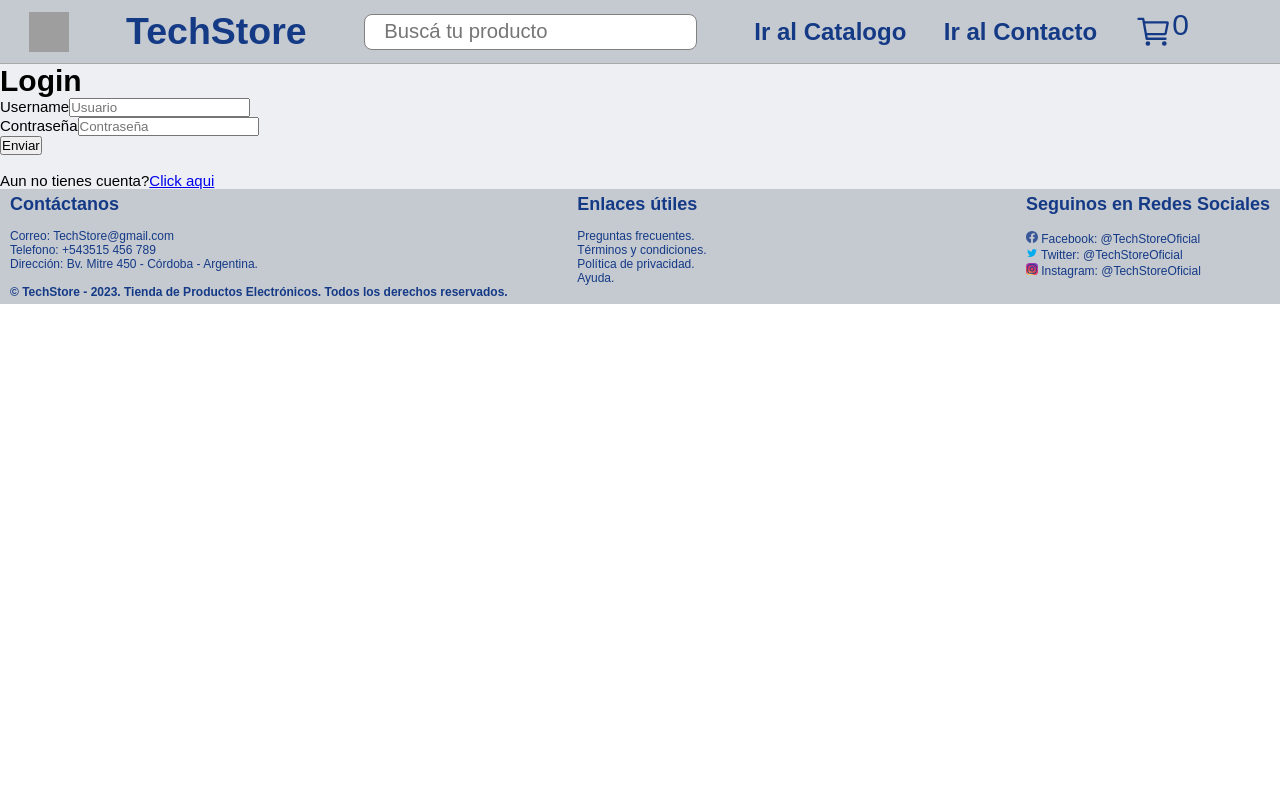
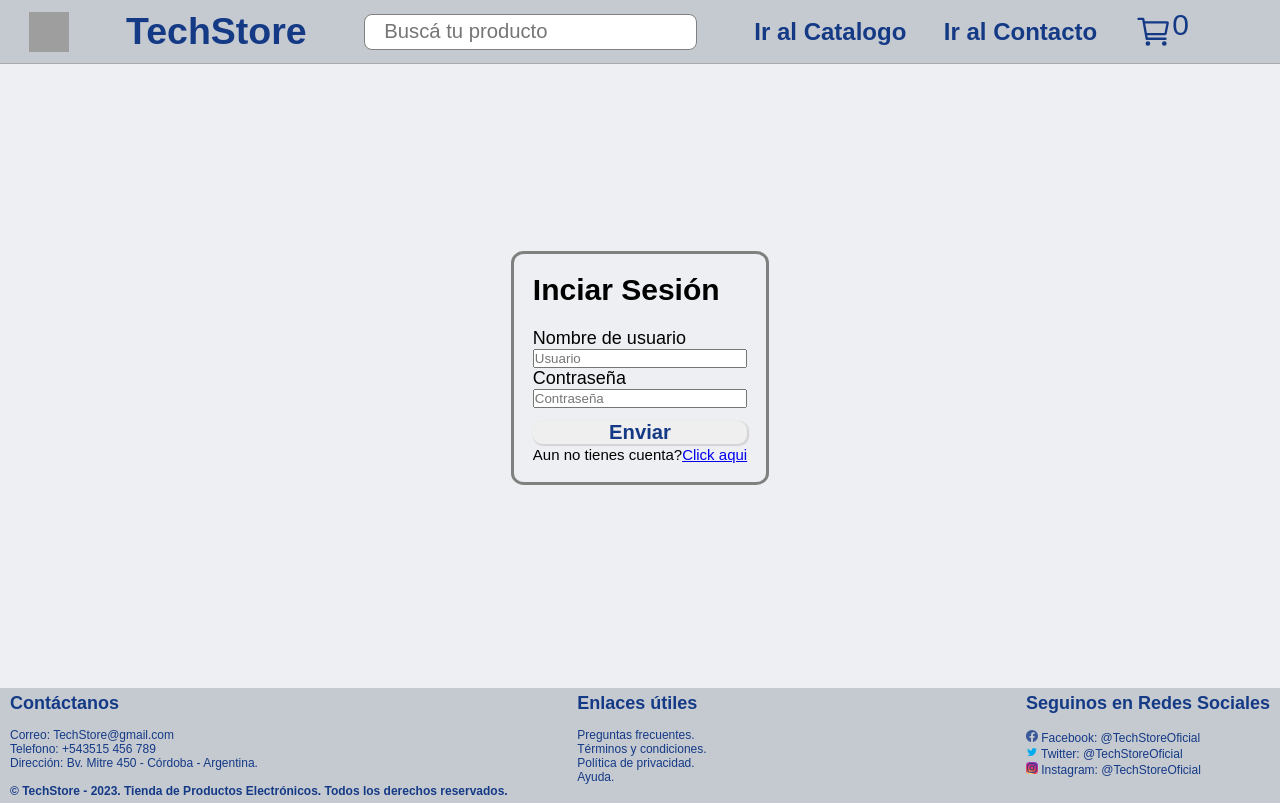
Before and after one commit to LaureanoTorres/TrabajoUTN1, a React (Vite) app: page /login in a window 1280 px wide. Built offline with nearby package versions, Linux system fonts and the light colour scheme; no server answers; grey boxes are pictures that could not be loaded.

Commit message:
login y register mejoras esteticas

```diff
--- a/src/pages/Login.jsx
+++ b/src/pages/Login.jsx
@@ -36,23 +36,26 @@ verifyToken()
     }
 
     return(
+    <div className='registerAndLogin'>
+        <div className='contenedorDelcontForm'>
+        <div className='contenedorFormularios'>
             <div>
-        <div className='contenedorFormularios'></div>
-        <div>
-            <h1>Login</h1>
+                <h1>Inciar Sesión</h1>
             </div>
-        <form onSubmit={(e)=> handleSubmit(e)}>
-            <label htmlFor="username">Username</label>
+            <br />
+            <form className='formulariosRegLog' onSubmit={(e)=> handleSubmit(e)}>
+                <label htmlFor="username">Nombre de usuario</label>
                 <input type="text" id='username' name='username' placeholder='Usuario' value={formValues.username} onChange={(e)=>handleChangeInput(e.target.value, e.target.name)}/>
-            <br/>
+                {/* <br/> */}
                 <label htmlFor="password">Contraseña</label>
                 <input type="password" id="password" name="password" placeholder='Contraseña' value={formValues.password} onChange={(e)=>handleChangeInput(e.target.value, e.target.name)} />
-            <br/>
-            <input type="submit" value={'Enviar'} />
+                {/* <br/> */}
+                <input className='btnFormulario' type="submit" value={'Enviar'} />
             </form>
             {invalidCredentials && <span>Bad Request</span>}
-        <br/>
             <span>Aun no tienes cuenta?<Link to={'/Register'}>Click aqui</Link></span>
+        </div>
+        </div>
     </div>
     )
 }
--- a/src/pages/Register.jsx
+++ b/src/pages/Register.jsx
@@ -30,22 +30,25 @@ const Register = () => {
     }
     return (
     <div className='registerAndLogin'>
+        <div className='contenedorDelcontForm'>
         <div className='contenedorFormularios'>
             <div>
-                <h1>Register</h1>
+                <h1>Registrate aquí</h1>
             </div>
+            <br />
             <form  className='formulariosRegLog' onSubmit={(e) => handleSubmit(e)}>
                 <label htmlFor="username">Nombre de usuario</label>
                 <input type="text" id='username' name='username' placeholder='Usuario' value={formValues.username} onChange={(e) => handleChangeInput(e.target.value, e.target.name)}/>
                 {/* {formValues.username.length == 0 && <span>No puedes dejar este campo vacio</span>} */}
-                <br/>
+                {/* <br/> */}
                 <label htmlFor="password">Contraseña</label>
                 <input type="password" id="password" name="password" placeholder='Contraseña' value={formValues.password} onChange={(e) => handleChangeInput(e.target.value, e.target.name)} />
-                <br/>
-                <input type="submit" placeholder='enviar' value={'Enviar'} />
+                {/* <br/> */}
+                <input className='btnFormulario' type="submit" placeholder='enviar' value={'Enviar'} />
             </form>
             {repeatUsername && <span>El nombre de usuario ya se encuentra en uso</span>}
             <span>Ya tienes cuenta?<Link to={'/login'}>Click aqui</Link></span>
+        </div>
         </div>
     </div>
     )
--- a/src/styles/Header.css
+++ b/src/styles/Header.css
@@ -750,21 +750,57 @@ footer .redesSociales a{
     display: flex;
     flex-direction: row;
     align-items: center;
-    height: 80vh;
+    height: 78vh;
 
 }
-.contenedorFormularios{
+.contenedorDelcontForm{
     display: flex;
     flex-direction: column;
     align-items: center;
     width: 100%;
     height: 40%;
-    font-size: 1.5rem;
 }
-./* formulariosRegLog{
 
-} */
+.contenedorFormularios{
+    display: flex;
+    flex-direction: column;
+    border: solid gray;
+    border-radius: 5%;
+    padding: 1.5%;
+    gap: 2px;
+}
+.formulariosRegLog{
+    display: flex;
+    flex-direction: column;
+}
 
+.formulariosRegLog label{
+    font-size: 1.2rem;
+    color: black;
+    font-size: bold;
+    display: flex;
+    flex-direction: column;
+    justify-content: space-evenly;
+}
+.btnFormulario{
+    margin-top: 6%;
+    font-size: 1.35rem;
+    border-radius: 0.6rem;
+    border: transparent ;
+    box-shadow: 1px 1px 1px 1px lightgray;
+    color: var(--color-primario);
+    font-weight: 500;
+    font-weight: 550;
+}
+
+.btnFormulario:hover{
+    cursor: pointer;
+    transform: scale(1.02);
+    transition: 0.475s ease;
+    box-shadow: 2px 2px 1px 2px lightgray;
+    background-color: var(--color-primario);
+    color: white;
+}
 /* ------------------------ */
 
 /* -----------clase especial --------- */
```
Lines whose indentation alone changed are shown as unchanged.
